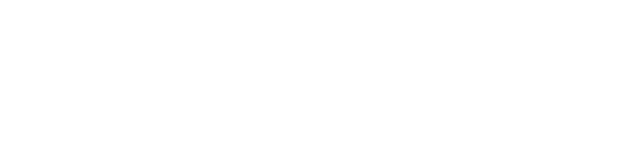
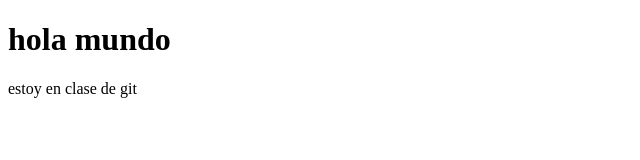
Before and after one commit to jokebos/mi_repositorio1, a plain HTML site: page indexgit.html in a window 1280 px wide. Shown: the whole page, without its empty margins (0-640 px from the left). Drawn offline with Linux system fonts and the light colour scheme.

Commit message:
agregue titulo y texto

```diff
--- a/indexgit.html
+++ b/indexgit.html
@@ -6,6 +6,8 @@
 	<title>Document</title>
 </head>
 <body>
+	<h1>hola mundo</h1>
+	<p>estoy en clase de git </p>
 
 </body>
 </html>
```
